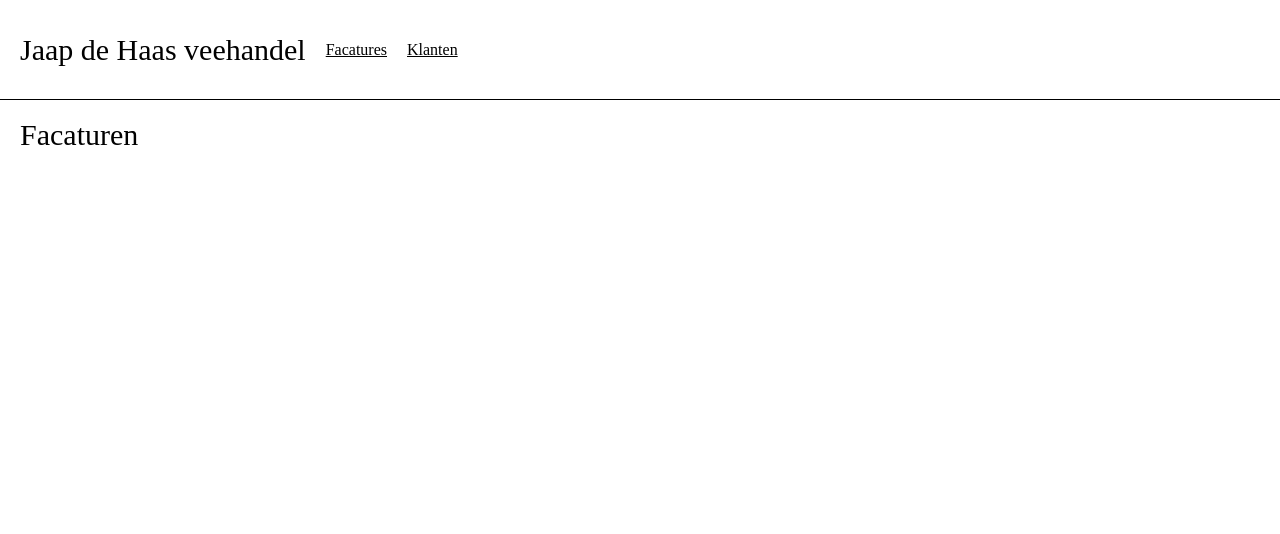
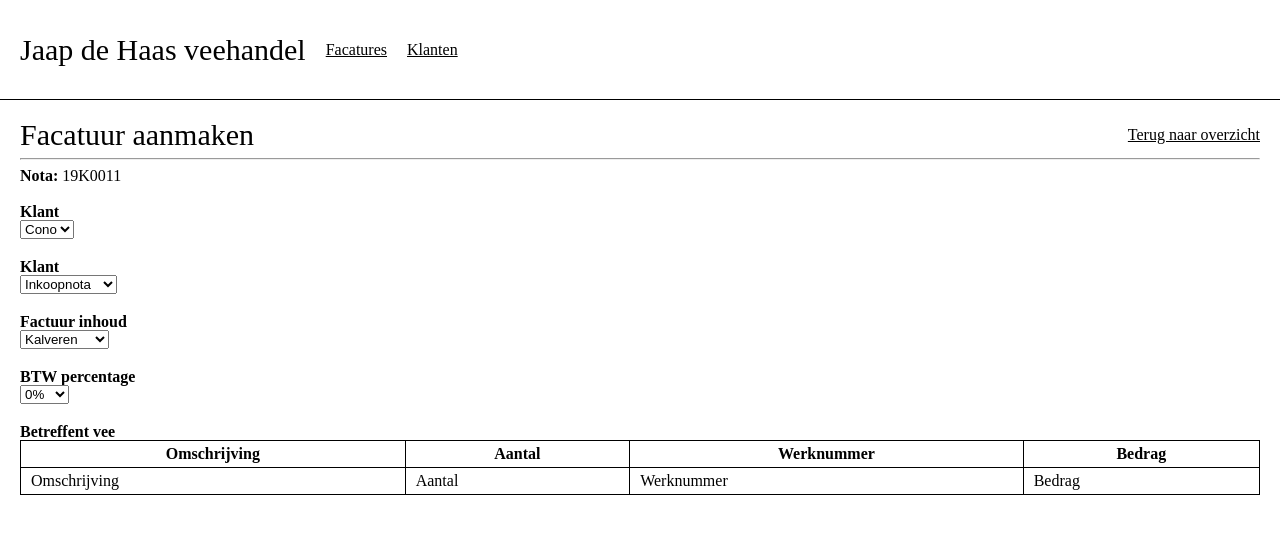
Before and after one commit to Tim-DaHare/invoice_system, a React (Create React App) app: page /invoices/create in a window 1280 px wide. Shown: the top 534 px of the page. Built offline with nearby package versions, Linux system fonts and the light colour scheme.

Commit message:
create invoice progress

```diff
--- a/package.json
+++ b/package.json
@@ -7,8 +7,10 @@
         "@testing-library/jest-dom": "^4.2.4",
         "@testing-library/react": "^9.4.0",
         "@testing-library/user-event": "^7.2.1",
+        "final-form": "^4.18.7",
         "react": "^16.12.0",
         "react-dom": "^16.12.0",
+        "react-final-form": "^6.3.5",
         "react-router-dom": "^5.1.2",
         "react-scripts": "3.3.0"
     },
--- /dev/null
+++ b/src/js/components/fields/invoice-rows-builder.jsx
@@ -0,0 +1,88 @@
+import React from "react"
+
+const InvoiceRowsBuilder = ({ invoiceFlavour }) => {
+
+    return (
+        <table className="invoice-rows-builder__table">
+            <thead>
+                <tr>
+                    {invoiceFlavour != 1 &&
+                        <th>
+                            Omschrijving
+                        </th>
+                    }
+                    {invoiceFlavour == 1 &&
+                        <React.Fragment>
+                            <th>
+                                I & R Oormerk
+                            </th>
+                            <th>
+                                Gewicht in kg
+                            </th>
+                            <th>
+                                Prijs per kg.
+                            </th>
+                            <th>
+                                Kosten
+                            </th>
+                        </React.Fragment>
+                    }
+                    {invoiceFlavour != 3 &&
+                        <th>
+                            Aantal
+                        </th>
+                    }
+
+                    {invoiceFlavour == 0 &&
+                        <th>
+                            Werknummer
+                        </th>
+                    }
+                    <th>
+                        Bedrag
+                    </th>
+                </tr>
+            </thead>
+            <tbody>
+                <tr className="invoice-listitem--table-row">
+                    {invoiceFlavour != 1 &&
+                        <td>
+                            Omschrijving
+                        </td>
+                    }
+                    {invoiceFlavour == 1 &&
+                        <React.Fragment>
+                            <td>
+                                I & R Oormerk
+                            </td>
+                            <td>
+                                Gewicht in kg
+                            </td>
+                            <td>
+                                Prijs per kg.
+                            </td>
+                            <td>
+                                Kosten
+                            </td>
+                        </React.Fragment>
+                    }
+                    {invoiceFlavour != 3 &&
+                        <td>
+                            Aantal
+                        </td>
+                    }
+                    {invoiceFlavour == 0 &&
+                        <td>
+                            Werknummer
+                        </td>
+                    }
+                    <td>
+                        Bedrag
+                    </td>
+                </tr>
+            </tbody>
+        </table>
+    )
+}
+
+export default InvoiceRowsBuilder
--- /dev/null
+++ b/src/js/components/forms/invoice_form.jsx
@@ -0,0 +1,56 @@
+import React from "react"
+import { Form, Field } from "react-final-form"
+import InvoiceRowsBuilder from "../fields/invoice-rows-builder.jsx"
+
+const InvoiceForm = ({ onSubmit, initialValues = null }) => {
+
+    return (
+        <Form
+            initialValues={initialValues}
+            onSubmit={onSubmit}
+            render={({ handleSubmit, values }) => (
+                <form onSubmit={handleSubmit}>
+                    <div className="form-group">
+                        <p><strong>Nota: </strong>19K0011</p>
+                    </div>
+                    <div className="form-group">
+                        <strong>Klant</strong><br />
+                        <Field name="customer_id" component="select">
+                            <option>Cono</option>
+                        </Field>
+                    </div>
+                    <div className="form-group">
+                        <strong>Klant</strong><br />
+                        <Field name="invoice_type" component="select" defaultValue="0">
+                            <option value={0}>Inkoopnota</option>
+                            <option value={1}>Verkoopnota</option>
+                        </Field>
+                    </div>
+                    <div className="form-group">
+                        <strong>Factuur inhoud</strong><br />
+                        <Field name="invoice_flavour" component="select" defaultValue="0">
+                            <option value={0}>Kalveren</option>
+                            <option value={1}>Runderen</option>
+                            <option value={2}>Wolvee</option>
+                            <option value={3}>Vrije invoer</option>
+                        </Field>
+                    </div>
+                    <div className="form-group">
+                        <strong>BTW percentage</strong><br />
+                        <Field name="btw_percentage" component="select" defaultValue="0">
+                            <option value="0">0%</option>
+                            <option value="9">9%</option>
+                            <option value="21">21%</option>
+                        </Field>
+                    </div>
+                    <div className="form-group">
+                        <strong>Betreffent vee</strong><br />
+                        <Field name="rows" component={InvoiceRowsBuilder} invoiceFlavour={values.invoice_flavour} />
+                    </div>
+                </form>
+            )}
+        />
+    )
+}
+
+export default InvoiceForm
--- a/src/js/components/main_router.jsx
+++ b/src/js/components/main_router.jsx
@@ -1,9 +1,10 @@
 import React from "react"
 import { BrowserRouter as Router, Switch, Route } from "react-router-dom"
 import Header from "./header"
-import CustomersPage from "./pages/customers_page"
-import InvoicesPage from "./pages/invoices_page"
-
+import CustomersPage from "./pages/customers/customers_page"
+import InvoicesPage from "./pages/invoices/invoices_page"
+import CreateInvoicePage from "./pages/invoices/create_invoice_page"
+import EditInvoicePage from "./pages/invoices/edit_invoice_page"
 
 const  MainRouter = () => {
     return (
@@ -11,10 +12,16 @@ const  MainRouter = () => {
             <Header />
             <div className="page--container">
                 <Switch>
-                    <Route path="/">
+                    <Route exact path="/">
                         <InvoicesPage />
                     </Route>
-                    <Route path="/customers">
+                    <Route exact path="/invoices/create">
+                        <CreateInvoicePage />
+                    </Route>
+                    <Route exact path="/invoices/edit/:1">
+                        <EditInvoicePage />
+                    </Route>
+                    <Route exact path="/customers">
                         <CustomersPage />
                     </Route>
                 </Switch>
--- /dev/null
+++ b/src/js/components/pages/invoices/create_invoice_page.jsx
@@ -0,0 +1,27 @@
+import React from "react"
+import { Link } from "react-router-dom"
+import InvoiceForm from "../../forms/invoice_form"
+
+const onSubmit = values => {
+    console.log(values)
+}
+
+const CreateInvoicePage = () => {
+
+    return (
+        <React.Fragment>
+            <div className="row justify-between items-center">
+                <h1>Facatuur aanmaken</h1>
+                <Link to="/">Terug naar overzicht</Link>
+            </div>
+            <hr />
+
+            <InvoiceForm
+                onSubmit={onSubmit}
+            />
+
+        </React.Fragment>
+    )
+}
+
+export default CreateInvoicePage
--- /dev/null
+++ b/src/js/components/pages/invoices/edit_invoice_page.jsx
@@ -0,0 +1,18 @@
+import React from "react"
+import { Link } from "react-router-dom"
+
+const EditInvoicePage = () => {
+
+    return (
+        <React.Fragment>
+            <div className="row justify-between items-center">
+                <h1>Facatuur wijzigen</h1>
+                <Link to="/">Terug naar overzicht</Link>
+            </div>
+            <hr />
+
+        </React.Fragment>
+    )
+}
+
+export default EditInvoicePage
--- /dev/null
+++ b/src/js/components/pages/invoices/invoices_page.jsx
@@ -0,0 +1,46 @@
+import React from "react"
+import { Link } from "react-router-dom"
+
+const InvoicesPage = () => {
+
+    return (
+        <React.Fragment>
+            <div className="row justify-between items-center">
+                <h1>Facaturen</h1>
+                <Link to="invoices/create">Facature aanmaken</Link>
+            </div>
+            <hr />
+
+            <table className="invoice-list--table">
+                <thead>
+                    <tr>
+                        <th>
+                            Klantnaam
+                        </th>
+                        <th>
+                            Datum
+                        </th>
+                        <th>
+                            Totaalbedrag
+                        </th>
+                    </tr>
+                </thead>
+                <tbody>
+                    <tr className="invoice-listitem--table-row">
+                        <td>
+                            <Link to="invoices/edit/1">VOF Spaarman</Link>
+                        </td>
+                        <td>
+                            24 Januari 2020
+                        </td>
+                        <td>
+                            € 650,00
+                        </td>
+                    </tr>
+                </tbody>
+            </table>
+        </React.Fragment>
+    )
+}
+
+export default InvoicesPage
--- a/src/js/components/pages/invoices_page.jsx
+++ /dev/null
@@ -1,12 +0,0 @@
-import React from "react"
-
-const InvoicesPage = () => {
-
-    return (
-        <React.Fragment>
-            <h1>Facaturen</h1>
-        </React.Fragment>
-    )
-}
-
-export default InvoicesPage
--- a/src/scss/main.scss
+++ b/src/scss/main.scss
@@ -12,8 +12,40 @@ a {
     color: $color_black;
 }
 
+table {
+    width: 100%;
+    border-collapse: collapse;
+    th {
+        font-weight: 700;
+    }
+    th, td {
+        border: 1px solid $color_black;
+        padding: 5px 10px;
+    }
+}
+
 h1 {
     font-size: 30px;
+}
+
+strong {
+    font-weight: 700;
+}
+
+.row {
+    display: flex;
+}
+
+.justify-between {
+    justify-content: space-between;
+}
+
+.items-center {
+    align-items: center;
+}
+
+.form-group {
+    margin-bottom: 20px;
 }
 
 .header--container {
```
Also changed, not shown: src/js/components/pages/customers/customers_page.jsx (renamed from src/js/components/pages/customers_page.jsx), 1 other file (tests, documents, lock files or other folders).
